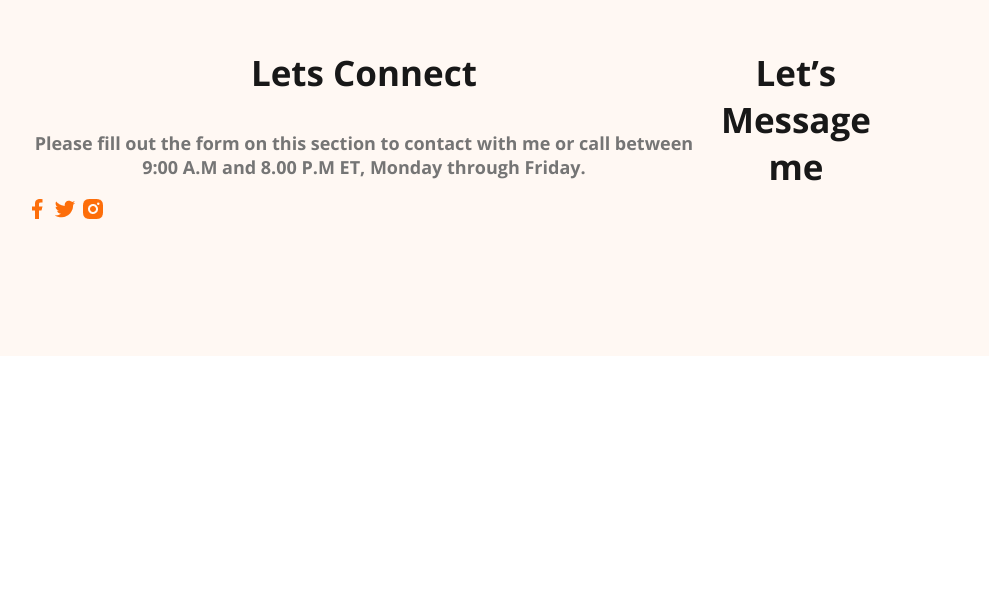
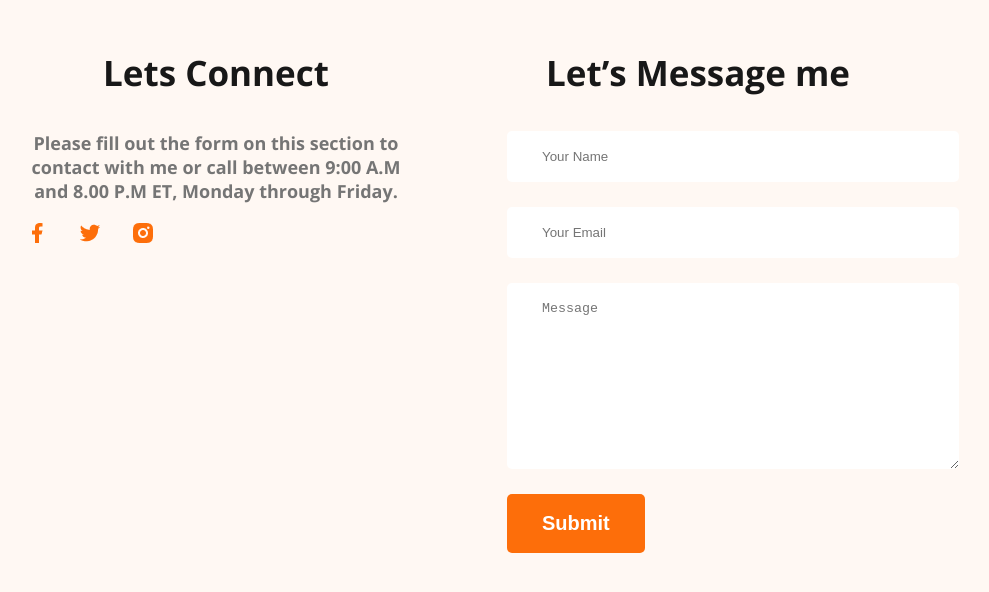
Before and after one commit to AliAbid178/webdeveloper-portfolio, a plain HTML site: page index.html in a window 1280 px wide. Shown: the part 3438-4030 px from the top of the page, without its empty margins (183-1172 px from the left). Before the commit the page ends 3802 px from the top, so only its background shows below. Drawn offline with nearby package versions, Linux system fonts and the light colour scheme.

Commit message:
finished the footer section

```diff
--- a/index.html
+++ b/index.html
@@ -161,6 +161,12 @@
         </div>
         <div class="footer-column">
             <h3 class="section-title">Let’s Message me</h3>
+            <form class="contact" action="">
+                <input type="text" placeholder="Your Name">
+                <input type="email" name="" placeholder="Your Email" id="">
+                <textarea name="" placeholder="Message" id="" cols="30" rows="10"></textarea>
+                <input class="btn-primary" type="submit" value="Submit">
+            </form>
         </div>
     </footer>
 
--- a/styles/portfolio.css
+++ b/styles/portfolio.css
@@ -191,7 +191,25 @@ main section {
 /* footer style */
 footer{
     display: flex;
+    gap: 100px;
     background: #FFF8F3;
     margin-top: 100px;
     padding: 130px 200px;
 }
+.footer-column{
+    width: 50%;
+}
+.social-links a{
+    margin-right: 25px;
+}
+.contact input[type="text"], .contact  input[type="email"], textarea{
+    display: block;
+    margin-bottom: 25px;
+    padding: 18px 35px;
+    color:#757575;
+    border-radius: 5px;
+    background: #FFF;
+    border: 0;
+    width: 100%;
+}
+.contact
```
